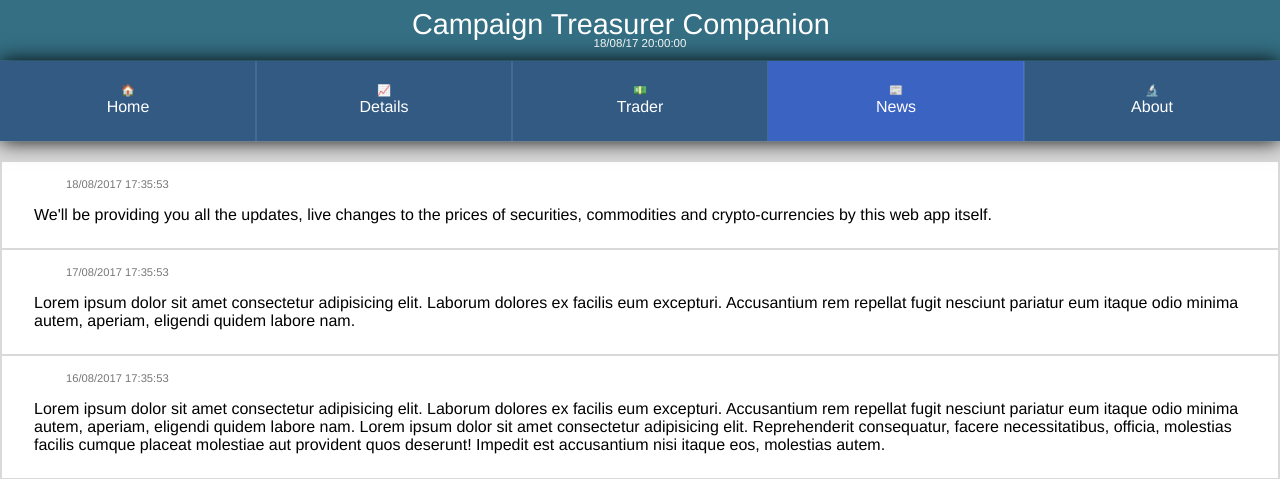
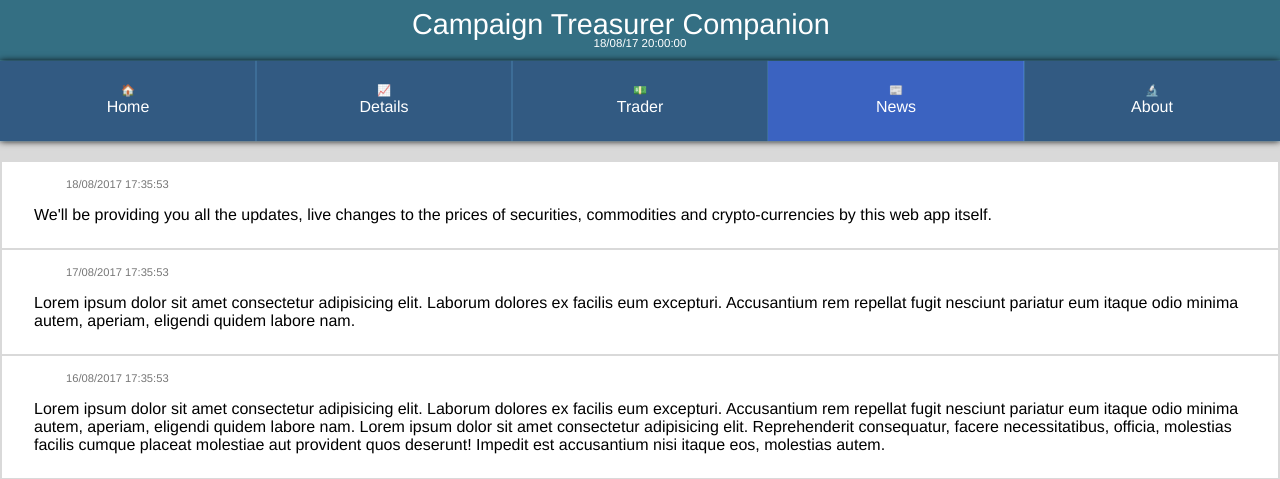
Before and after one commit to swghosh/Campaign-Treasurer-Companion-Web-App, a PHP site: page /news.php in a window 1280 px wide. Shown: the top 479 px of the page. Run offline with PHP 8.4, Linux system fonts and the light colour scheme.

Commit message:
Minor style change of box-shadow

```diff
--- a/base.css
+++ b/base.css
@@ -50,7 +50,7 @@ div.bottombar {
     height: 10vh;
     width: 100vw;
     background-color: rgba(50, 90, 130, 1);
-    box-shadow: 0 0 20px #000;
+    box-shadow: 0 0 7px #000;
 }
 ul.tabs {
     color: #fff;
```
